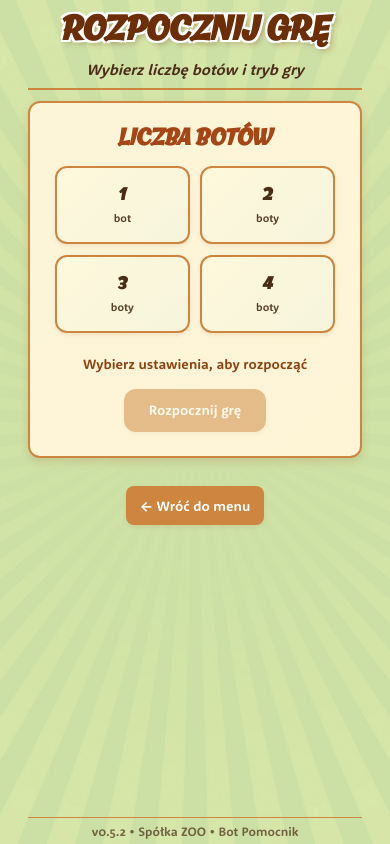
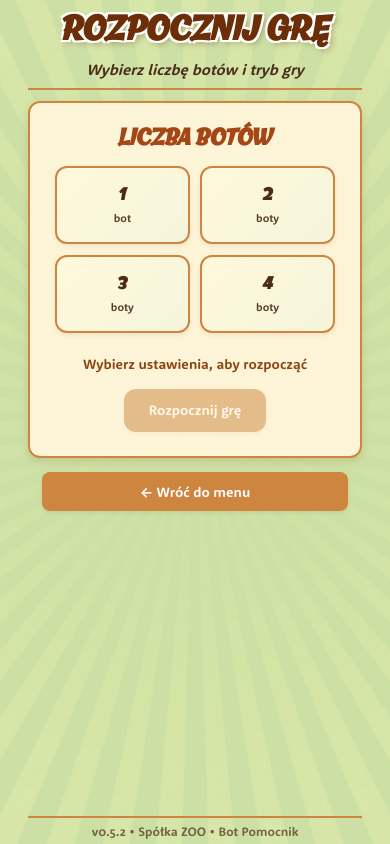
Before and after one commit to lukmarcus/spolka-zoo-bot-pomocnik, a React (Vite) app: page /spolka-zoo-bot-pomocnik/game in a window 390 px wide. Built offline with nearby package versions, Linux system fonts and the light colour scheme.

Commit message:
bottom-controls style unified

```diff
--- a/src/components/game/GamePlay.module.css
+++ b/src/components/game/GamePlay.module.css
@@ -153,13 +153,7 @@
 }
 
 /* Bottom Controls */
-.bottomControls {
-  padding: 1rem;
-  border-top: 1px solid var(--card-border);
-  display: flex;
-  justify-content: center;
-  gap: 1rem;
-}
+
 
 /* Copy Message */
 .copyMessage {
@@ -217,14 +211,6 @@
     min-width: auto;
     width: 100%;
   }
-
-  .bottomControls {
-    padding: 1rem;
-  }
-
-  .bottomControls button {
-    width: 100%;
-  }
 }
 
 /* Extra small screens */
@@ -241,9 +227,4 @@
     font-size: var(--font-size-sm);
     padding: 0.875rem 1rem;
   }
-
-  .bottomControls {
-    flex-direction: column;
-    gap: 0.75rem;
-  }
 }
--- a/src/components/game/GamePlay.tsx
+++ b/src/components/game/GamePlay.tsx
@@ -172,8 +172,13 @@ const GamePlay: React.FC<GamePlayProps> = ({ onBackToMenu }) => {
       disabled: false,
       className: "btn-primary",
     };
+    let secondary: {
+      text: string;
+      action: () => void;
+      disabled: boolean;
+      className: string;
+    } | null = null;
 
-    let secondary = null;
     if (game.state.botCount && game.state.botCount > 1) {
       secondary = {
         text: `Następny bot`,
@@ -267,7 +272,7 @@ const GamePlay: React.FC<GamePlayProps> = ({ onBackToMenu }) => {
         </div>
       </div>
 
-      <div className={styles.bottomControls}>
+      <div className="bottom-controls">
         {(game.state.mode === "individual"
           ? game.state.botDecks && game.state.currentBot
             ? game.state.botDecks[game.state.currentBot - 1]
--- a/src/components/game/GameSetup.module.css
+++ b/src/components/game/GameSetup.module.css
@@ -240,17 +240,6 @@
     padding: 0.875rem 1.25rem;
   }
 
-  .bottomControls {
-    padding: 0.75rem;
-  }
 }
 
 /* Bottom Controls - similar to GamePlay */
-.bottomControls {
-  padding: 1rem;
-  border-top: 1px solid var(--color-border);
-  display: flex;
-  justify-content: center;
-  gap: 1rem;
-  margin-top: 1rem;
-}
--- a/src/components/game/GameSetup.tsx
+++ b/src/components/game/GameSetup.tsx
@@ -126,7 +126,7 @@ const GameSetup: React.FC<GameSetupProps> = ({ onGameStart, onBackToMenu }) => {
         </div>
       </div>
 
-      <div className={styles.bottomControls}>
+  <div className="bottom-controls">
         <button className="btn-secondary" onClick={onBackToMenu}>
           ← Wróć do menu
         </button>
--- a/src/components/ui/About.module.css
+++ b/src/components/ui/About.module.css
@@ -55,14 +55,7 @@
   width: 100%;
 }
 
-.bottomControls {
-  position: relative;
-  z-index: 2;
-  text-align: center;
-  margin-top: 1.5rem;
-  padding-top: 0.5rem;
-  border-top: none;
-}
+
 
 @media (max-width: 768px) {
   .gameCover {
--- a/src/components/ui/About.tsx
+++ b/src/components/ui/About.tsx
@@ -167,7 +167,7 @@ const About: React.FC = () => {
       </div>
 
       {/* Przycisk powrotu poza ramką */}
-      <div className={styles.bottomControls}>
+  <div className="bottom-controls">
         <button className="btn-secondary" onClick={() => navigate("/")}>
           ← Wróć do menu
         </button>
--- a/src/components/ui/Layout.module.css
+++ b/src/components/ui/Layout.module.css
@@ -56,7 +56,7 @@
   padding-top: 0.25rem;
   /* Provide bottom spacing and respect device safe-area */
   padding-bottom: calc(max(0.25rem, env(safe-area-inset-bottom)));
-  border-top: 1px solid var(--card-border);
+  border-top: 2px solid var(--card-border);
   text-align: center;
 }
 
--- a/src/components/ui/LoadGame.module.css
+++ b/src/components/ui/LoadGame.module.css
@@ -95,17 +95,12 @@
   justify-content: center;
 }
 
-/* Bottom controls outside the card */
-.bottomControls {
-  display: flex;
-  justify-content: center;
-  margin-top: 2rem;
-}
+/* Bottom controls outside the card - keep local spacing only */
+
 
 /* Mobile Responsive */
 @media (max-width: 768px) {
-  .actions button,
-  .bottomControls button {
+  .actions button {
     width: 100%;
   }
 }
--- a/src/components/ui/LoadGame.tsx
+++ b/src/components/ui/LoadGame.tsx
@@ -326,7 +326,7 @@ export default function LoadGame() {
       </div>
 
       {/* Back button outside the card */}
-      <div className={styles.bottomControls}>
+  <div className={`bottom-controls`}>
         <button className="btn-secondary" onClick={() => navigate("/")}>
           ← Wróć do menu
         </button>
--- a/src/globals.css
+++ b/src/globals.css
@@ -241,6 +241,29 @@ button:active {
   border-color: rgba(245, 198, 125, 0.3);
   transform: translateY(-1px);
   box-shadow: 0 2px 8px rgba(139, 69, 19, 0.1);
+}
+
+/* Shared bottom controls (used across pages) */
+.bottom-controls {
+  display: flex;
+  justify-content: center;
+  gap: 1rem;
+  padding: 1rem;
+  box-sizing: border-box;
+  width: 100%;
+}
+
+@media (max-width: 768px) {
+  .bottom-controls button {
+    width: 100%;
+  }
+}
+
+@media (max-width: 480px) {
+  .bottom-controls {
+    flex-direction: column;
+    gap: 0.75rem;
+  }
 }
 
 .info-box {
```
